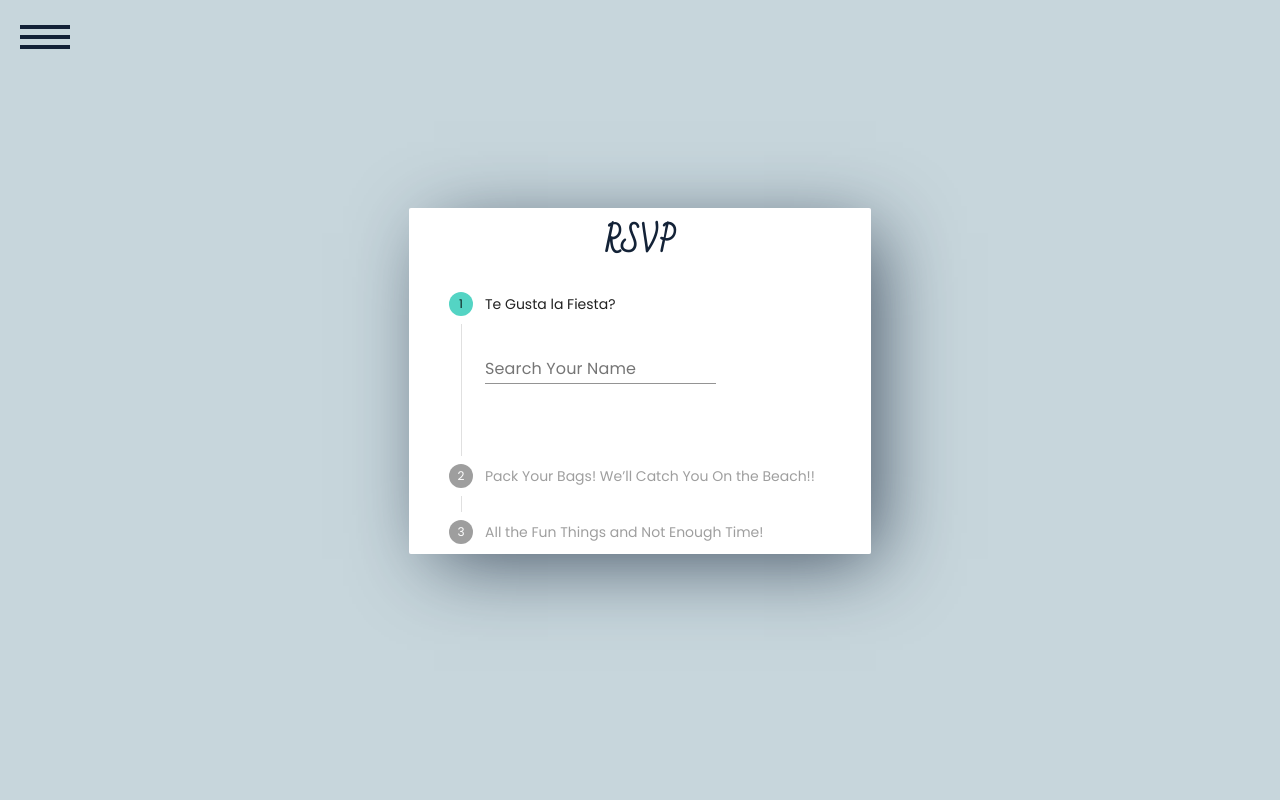
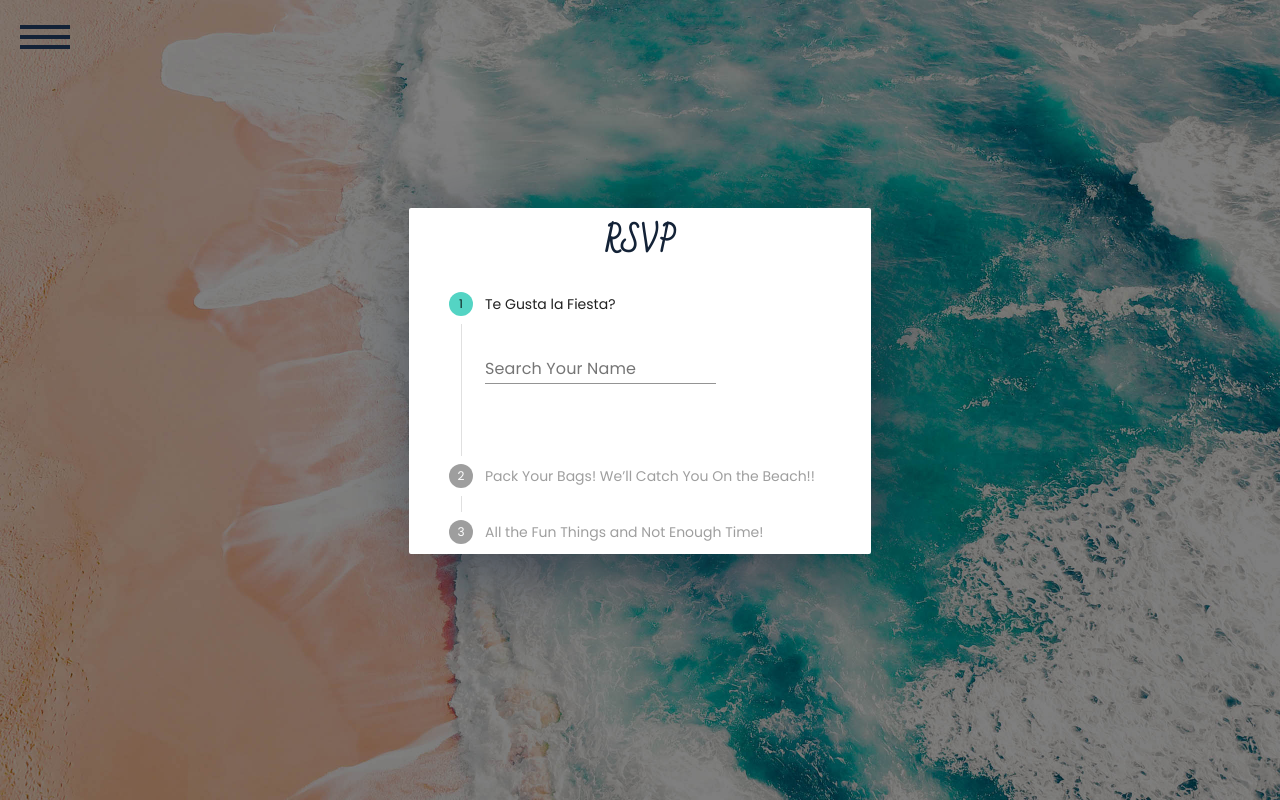
Before and after one commit to honghaobi/wedding-frontend, a Vue app: page /rsvp in a window 1280 px wide. Built offline with nearby package versions, Linux system fonts and the light colour scheme; no server answers; what v-viewer, vue-masonry would draw is missing.

Commit message:
added rsvp bg

```diff
--- a/src/components/RSVP.vue
+++ b/src/components/RSVP.vue
@@ -493,7 +493,11 @@
     width: 100vw;
     height: 100vh;
     overflow: hidden;
-    background-color: $off-white;
+    background-image: url('./../assets/photos/other/rsvp-bg.jpg');
+    background-position: center center;
+    background-repeat: no-repeat;
+    background-attachment: fixed;
+    background-size: cover;
     z-index: -2;
 
     .md-card {
```
Also changed, not shown: src/assets/photos/other/rsvp-bg.jpg (added), src/components/Home.vue (line endings or trailing spaces).
